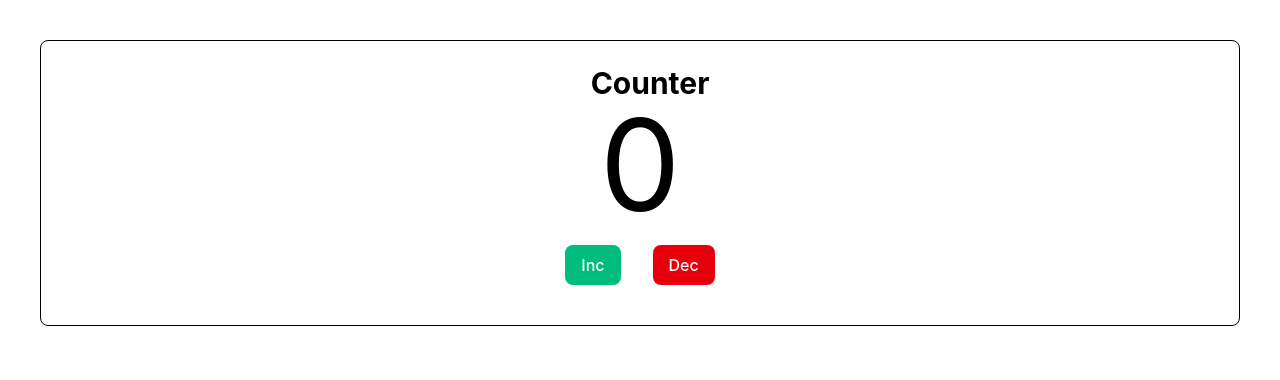
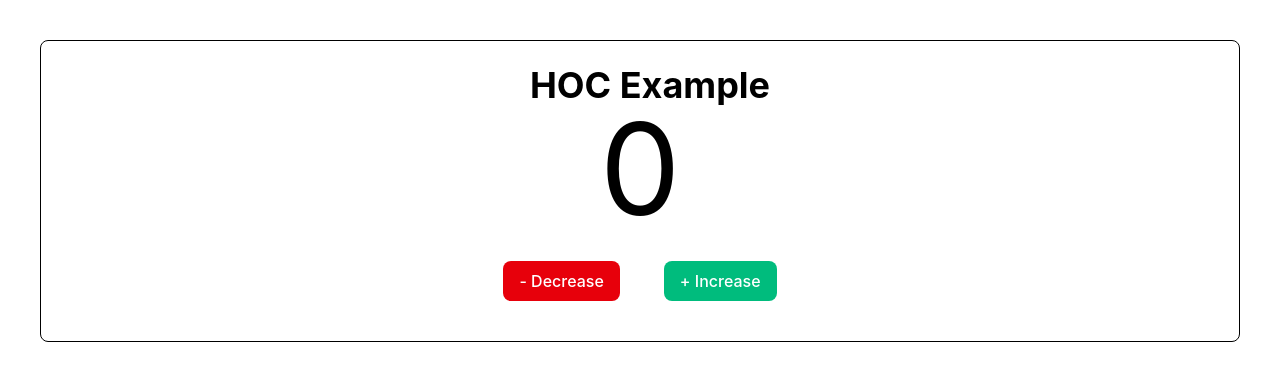
Before and after one commit to Nouralizadeh/Patterns, a React (Vite) app: page / in a window 1280 px wide. Shown: the top 380 px of the page. Built offline with nearby package versions, Linux system fonts and the light colour scheme.

Commit message:
Add Higher‑Order Component pattern example

```diff
--- a/src/App.tsx
+++ b/src/App.tsx
@@ -1,11 +1,13 @@
 import Functional from "./Paterns/Component Architecture/Functional";
 import ContainerPresenter from "./Paterns/Component Architecture/Container-Presenter";
+import HOC from "./Paterns/Component Architecture/HOC";
 
 function App() {
   return (
     <>
       {/* <Functional /> */}
-      <ContainerPresenter />
+      {/* <ContainerPresenter/> */}
+      <HOC />
     </>
   );
 }
--- /dev/null
+++ b/src/Paterns/Component Architecture/HOC.tsx
@@ -0,0 +1,63 @@
+import { useState } from "react";
+
+export default function HOC() {
+  const EnhancedCounter = withCounter(CounterButton);
+
+  return (
+    <div className="main-container">
+      <h2 className="title2">HOC Example</h2>
+
+      <EnhancedCounter />
+    </div>
+  );
+}
+
+/* -------------------------------------------------------
+   HOC: یک تابع که کامپوننت را می‌گیرد و کامپوننت جدید می‌سازد
+-------------------------------------------------------- */
+
+type InjectedProps = {
+  count: number;
+  increase: () => void;
+  decrease: () => void;
+};
+
+function withCounter<P>(Wrapped: React.ComponentType<P & InjectedProps>) {
+  return function HOCComponent(props: P) {
+    const [count, setCount] = useState<number>(0);
+
+    const increase = () => setCount((c) => c + 1);
+    const decrease = () => setCount((c) => c - 1);
+
+    return (
+      <Wrapped
+        {...props}
+        count={count}
+        increase={increase}
+        decrease={decrease}
+      />
+    );
+  };
+}
+
+/* -------------------------------------------------------
+   Presenter Component که قرار است توسط HOC تقویت شود
+-------------------------------------------------------- */
+
+function CounterButton({ count, increase, decrease }: InjectedProps) {
+  return (
+    <div className="flex flex-col items-center gap-3">
+      <p className="text-9xl">{count}</p>
+
+      <div className="flex gap-3">
+        <button onClick={decrease} className="btn-denied">
+          - Decrease
+        </button>
+
+        <button onClick={increase} className="btn-accept">
+          + Increase
+        </button>
+      </div>
+    </div>
+  );
+}
```
